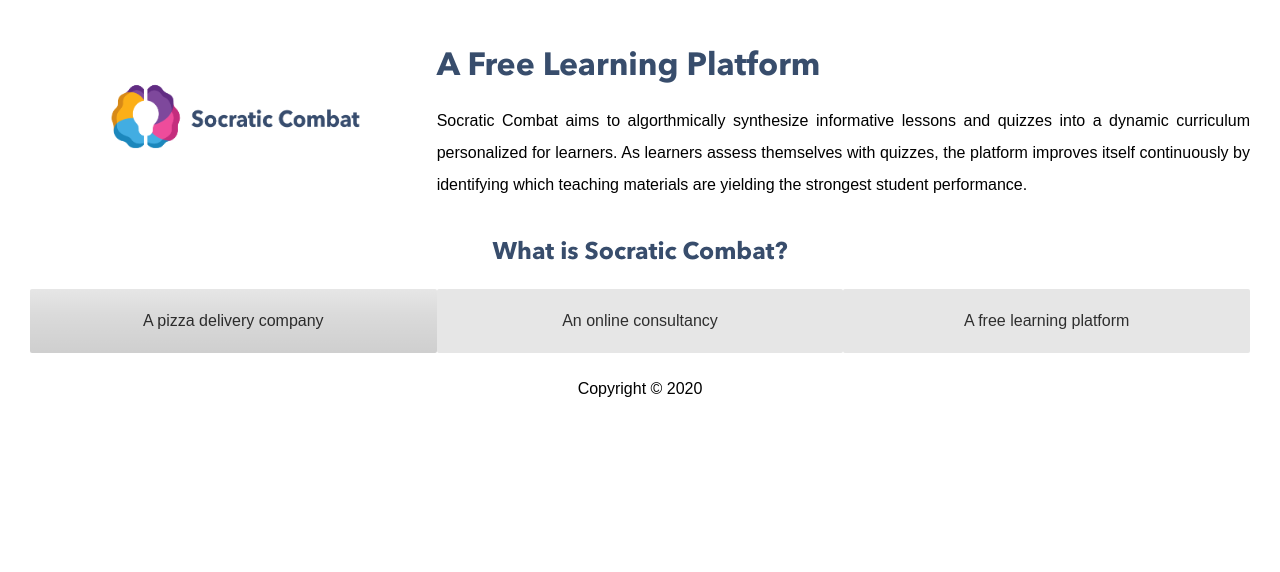
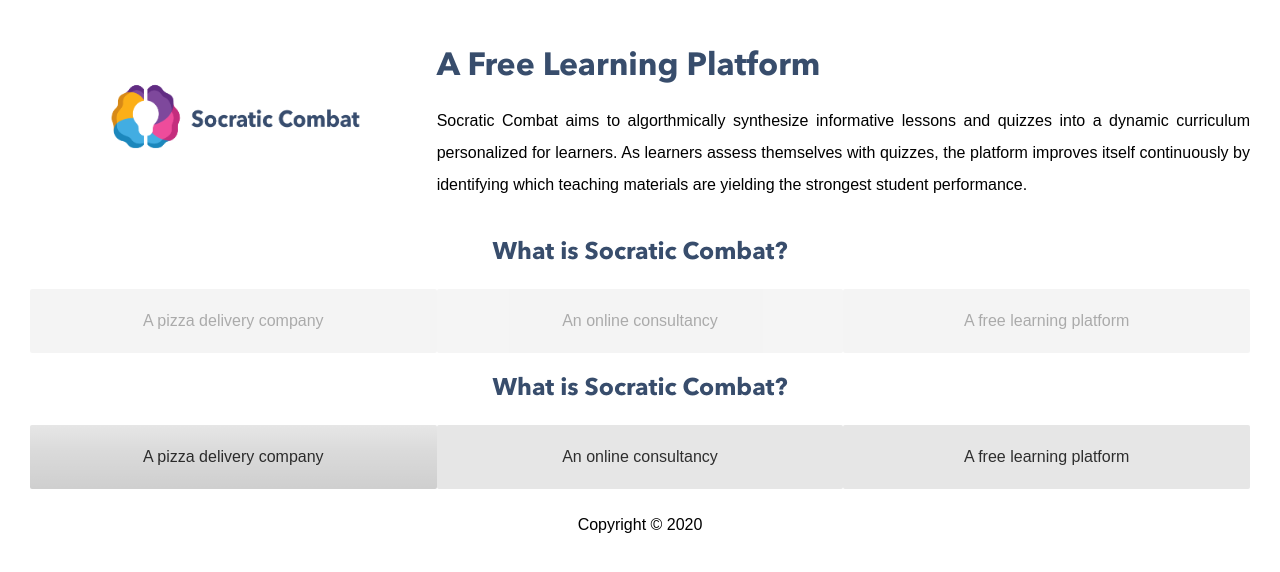
Before and after one commit to timeemit/socratic-garden, a Next.js app: page / in a window 1280 px wide. Both pictures are taken after a click on the button "A pizza delivery company". Shown: the top 572 px of the page. Built offline with nearby package versions, Linux system fonts and the light colour scheme.

Commit message:
Appending on answers

```diff
--- /dev/null
+++ b/components/AnsweredQuestionView.js
@@ -0,0 +1,36 @@
+// @flow
+import type { ChoiceIndex } from './ChoiceButton';
+import type { QuestionType } from './QuestionView';
+import React from 'react';
+import ChosenButton  from './ChosenButton';
+
+export type AnsweredQuestionType = {|
+  ...QuestionType,
+  chosen_choice: ChoiceIndex,
+|};
+
+type Props = {|
+  question: AnsweredQuestionType,
+|};
+
+export default class AnsweredQuestionView extends React.Component<Props> {
+  render() {
+    const choices_list = Object.keys(this.props.question.choices).map(choice_index =>
+      <ChosenButton
+        key={choice_index}
+        index={choice_index}
+        choice={this.props.question.choices[choice_index]}
+        total={Object.values(this.props.question.choices).length}
+        chosen={choice_index === this.props.question.chosen_choice}
+      />
+    );
+    return (
+      <section>
+        <h2>{this.props.question.text}</h2>
+        <div className="pure-g">
+          {choices_list}
+        </div>
+      </section>
+    );
+  }
+}
--- a/components/ChoiceButton.js
+++ b/components/ChoiceButton.js
@@ -2,18 +2,28 @@
 import styles from '../styles/ChoiceButton.module.scss';
 import React from 'react';
 
-export type Choice = {
-  text: string,
+export const ChoiceIndices = {
+  "first": "1",
+  "second": "2",
+  "third": "3",
 };
 
-type Props = {
+export type Choice = {|
+  text: string,
+|};
+
+export type ChoiceIndex = $Values<typeof ChoiceIndices>;
+
+type Props = {|
   total: number,
   choice: Choice,
-};
+  index: ChoiceIndex,
+  onClick: (ChoiceIndex) => void,
+|};
 
 export default class ChoiceButton extends React.Component<Props> {
   onClick = () => {
-    alert('hello!');
+    this.props.onClick(this.props.index);
   }
 
   render() {
--- /dev/null
+++ b/components/ChosenButton.js
@@ -0,0 +1,22 @@
+// @flow
+import styles from '../styles/ChoiceButton.module.scss';
+import type { Choice, ChoiceIndex } from './ChoiceButton';
+import React from 'react';
+
+type Props = {|
+  total: number,
+  choice: Choice,
+  index: ChoiceIndex,
+  chosen: boolean,
+|};
+
+export default class ChosenButton extends React.Component<Props> {
+  render() {
+    const choice_class = `${styles.button} pure-button pure-button-disabled pure-u-1 pure-u-md-1-${this.props.total}`;
+    return (
+      <button className={choice_class}>
+        {this.props.choice.text}
+      </button>
+    );
+  }
+}
--- a/components/Guide.js
+++ b/components/Guide.js
@@ -1,28 +1,11 @@
 // @flow
-import type { Choice } from './ChoiceButton';
+import type { Choice, ChoiceIndex } from './ChoiceButton';
+import type { Question } from './QuestionView';
+import type { AnsweredQuestion } from './AnsweredQuestionView';
 import React from 'react';
-import ChoiceButton from './ChoiceButton';
-
-const ChoiceIndices = {
-  "first": "1",
-  "second": "2",
-  "third": "3",
-};
-
-type ChoiceIndex = $Values<typeof ChoiceIndices>;
-
-type Question = {
-  text: string,
-  choices: {[ChoiceIndex]: Choice},
-  correct_choice: ChoiceIndex,
-};
-
-type AnsweredQuestion = {
-  text: string,
-  choices: {[ChoiceIndex]: Choice},
-  correct_choice: ChoiceIndex,
-  chosen_choice: ChoiceIndex,
-};
+import ChoiceButton, { ChoiceIndices } from './ChoiceButton';
+import QuestionView from './QuestionView';
+import AnsweredQuestionView from './AnsweredQuestionView';
 
 type State = {
   question: Question,
@@ -39,9 +22,16 @@
         [ChoiceIndices.third]: {text: "A free learning platform"},
       },
       correct_choice: ChoiceIndices.third,
-
     },
     answered: [],
+  }
+
+  onChoice = (choice: ChoiceIndex): void => {
+    let { answered } = this.state;
+    const answer = { ...this.state.question, chosen_choice: choice};
+    answered.push(answer);
+    this.setState({ answered });
+    return;
   }
 
   render() {
@@ -54,23 +44,22 @@
         <a href={resource.url}>{resource.text}</a>
       </li>
     );
-    const choices_list = Object.keys(this.state.question.choices).map(choice_index =>
-      <ChoiceButton
-        key={choice_index}
-        choice={this.state.question.choices[choice_index]}
-        total={Object.values(this.state.question.choices).length}
+    console.log(this.state.answered);
+    const answered_list = this.state.answered.map((answered_question, index) =>
+      <AnsweredQuestionView
+        key={index}
+        question={answered_question}
       />
     );
     return (
-      <section>
-       <h2>{this.state.question.text}</h2>
-        <ul hidden>
-          {resources_list}
-        </ul>
-        <div className="pure-g">
-          {choices_list}
-        </div>
-      </section>
+      <main>
+        {answered_list}
+        <QuestionView
+          key={-1}
+          question={this.state.question}
+          onChoice={this.onChoice}
+        />
+      </main>
     );
   }
 }
--- /dev/null
+++ b/components/QuestionView.js
@@ -0,0 +1,37 @@
+// @flow
+import type { Choice, ChoiceIndex } from './ChoiceButton';
+import React from 'react';
+import ChoiceButton  from './ChoiceButton';
+
+export type QuestionType = {|
+  text: string,
+  choices: {[ChoiceIndex]: Choice},
+  correct_choice: ChoiceIndex,
+|};
+
+type Props = {|
+  question: QuestionType,
+  onChoice: (ChoiceIndex) => void,
+|};
+
+export default class QuestionView extends React.Component<Props> {
+  render() {
+    const choices_list = Object.keys(this.props.question.choices).map(choice_index =>
+      <ChoiceButton
+        key={choice_index}
+        index={choice_index}
+        choice={this.props.question.choices[choice_index]}
+        total={Object.values(this.props.question.choices).length}
+        onClick={this.props.onChoice}
+      />
+    );
+    return (
+      <section>
+        <h2>{this.props.question.text}</h2>
+        <div className="pure-g">
+          {choices_list}
+        </div>
+      </section>
+    );
+  }
+}
--- a/styles/ChoiceButton.module.scss
+++ b/styles/ChoiceButton.module.scss
@@ -1,5 +1,3 @@
-// @flow
-
 .button {
   height: 4em;
 }
```
Also changed, not shown: 1 other file (tests, documents, lock files or other folders).
